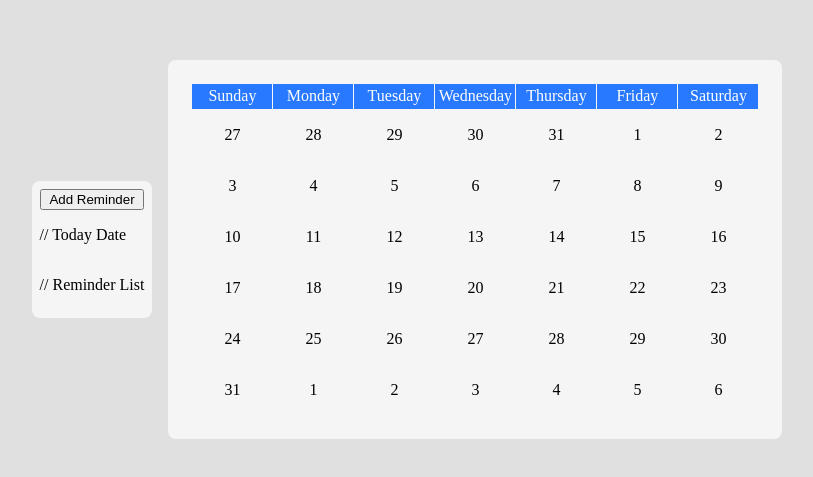
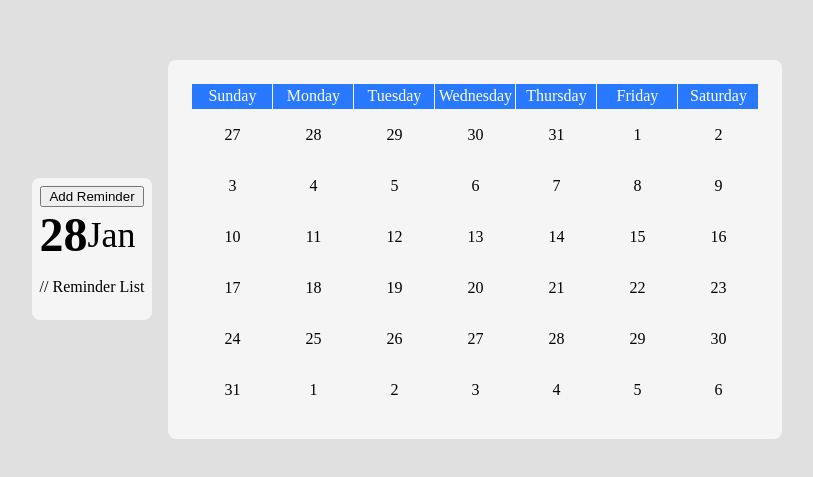
Before and after one commit to vitorthomaz/calendar-prototype, a React (Create React App) app: page / in a window 1280 px wide. Shown: the part 151-628 px from the top of the page, without its empty margins (233-1046 px from the left). Built offline with nearby package versions, Linux system fonts and the light colour scheme.

Commit message:
feature: Added date display on menu

```diff
--- /dev/null
+++ b/src/components/DateDetails/index.tsx
@@ -0,0 +1,23 @@
+import React, { FC } from 'react';
+
+import { Container, Day, Month } from './styles';
+
+interface DateDetailsProps {
+  datetime: Date;
+}
+
+const DateDetails: FC<DateDetailsProps> = ({ datetime }) => {
+  const day = datetime.getUTCDate();
+  const month = datetime
+    .toLocaleString('default', { month: 'short' })
+    .replace(/\./g, '');
+
+  return (
+    <Container>
+      <Day>{day}</Day>
+      <Month>{month}</Month>
+    </Container>
+  );
+};
+
+export default DateDetails;
--- /dev/null
+++ b/src/components/DateDetails/styles.ts
@@ -0,0 +1,16 @@
+import styled from 'styled-components';
+
+export const Container = styled.div`
+  display: flex;
+  flex-direction: row;
+  align-items: center;
+`;
+
+export const Day = styled.span`
+  font-weight: bold;
+  font-size: 48px;
+`;
+
+export const Month = styled.span`
+  font-size: 36px;
+`;
--- a/src/components/Menu/index.tsx
+++ b/src/components/Menu/index.tsx
@@ -1,17 +1,19 @@
 import React from 'react';
 
-import { Card } from '../../components';
+import { Card, DateDetails } from '../../components';
 
 import { Container } from './styles';
 
 const Menu = () => {
   const handleAddButton = () => {};
 
+  const today = new Date(Date.now());
+
   return (
     <Card>
       <Container>
         <button onClick={handleAddButton}>Add Reminder</button>
-        <p>// Today Date</p>
+        <DateDetails datetime={today} />
         <p>// Reminder List</p>
       </Container>
     </Card>
--- a/src/components/index.ts
+++ b/src/components/index.ts
@@ -1,3 +1,4 @@
 export { default as Calendar } from './Calendar';
 export { default as Menu } from './Menu';
 export { default as Card } from './Card';
+export { default as DateDetails } from './DateDetails';
```
